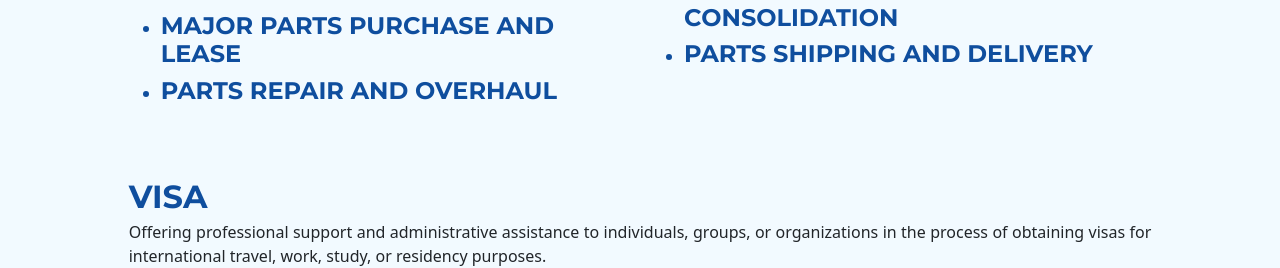
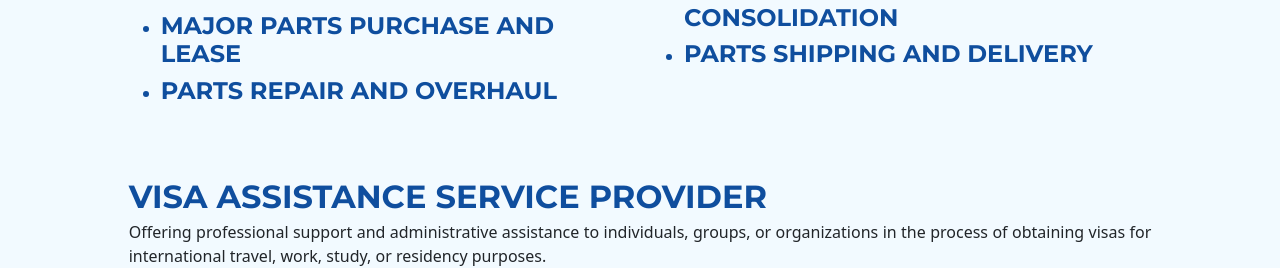
Before and after one commit to DefryPidia/Avcon-Aero-v2, a Next.js app: page /product in a window 1280 px wide. Shown: the part 1122-1390 px from the top of the page. Built offline with nearby package versions, Linux system fonts and the light colour scheme.

Commit message:
feat: rename visa title

```diff
--- a/src/app/product/page.jsx
+++ b/src/app/product/page.jsx
@@ -66,7 +66,7 @@ const Product = () => {
 
         <div className="container-fluid" style={{ backgroundColor: '#f2faff' }}>
           <div className="container col-md-10 mt-5 pb-4" data-aos="fade-right">
-            <h2 className="fw-bold mb-1 aero-blue text-uppercase">Visa</h2>
+            <h2 className="fw-bold mb-1 aero-blue text-uppercase">Visa Assistance Service Provider</h2>
             <p className="text-justify">
               Offering professional support and administrative assistance to individuals, groups, or organizations in the process of obtaining visas for international travel, work, study, or residency purposes.
             </p>
```
